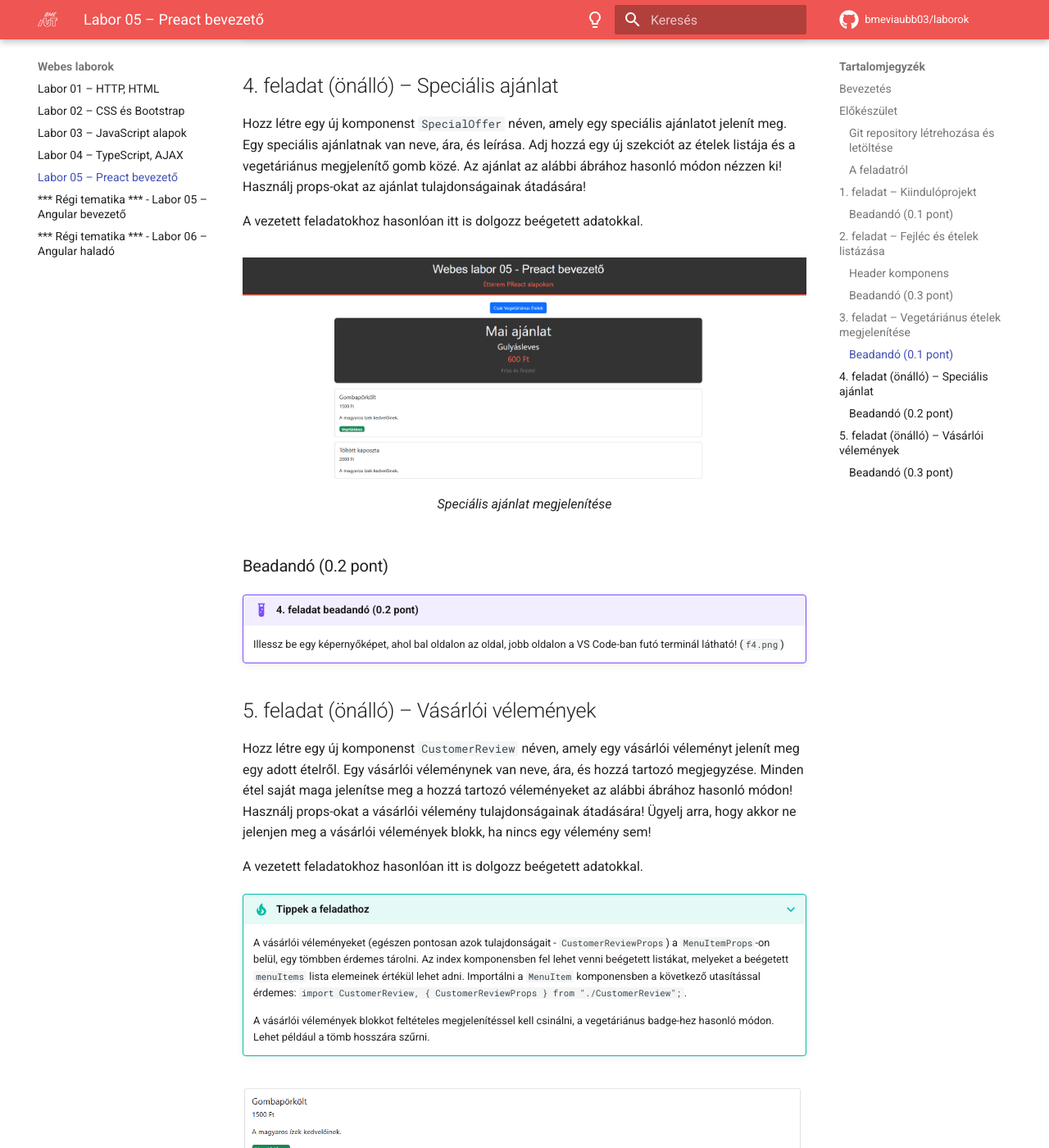
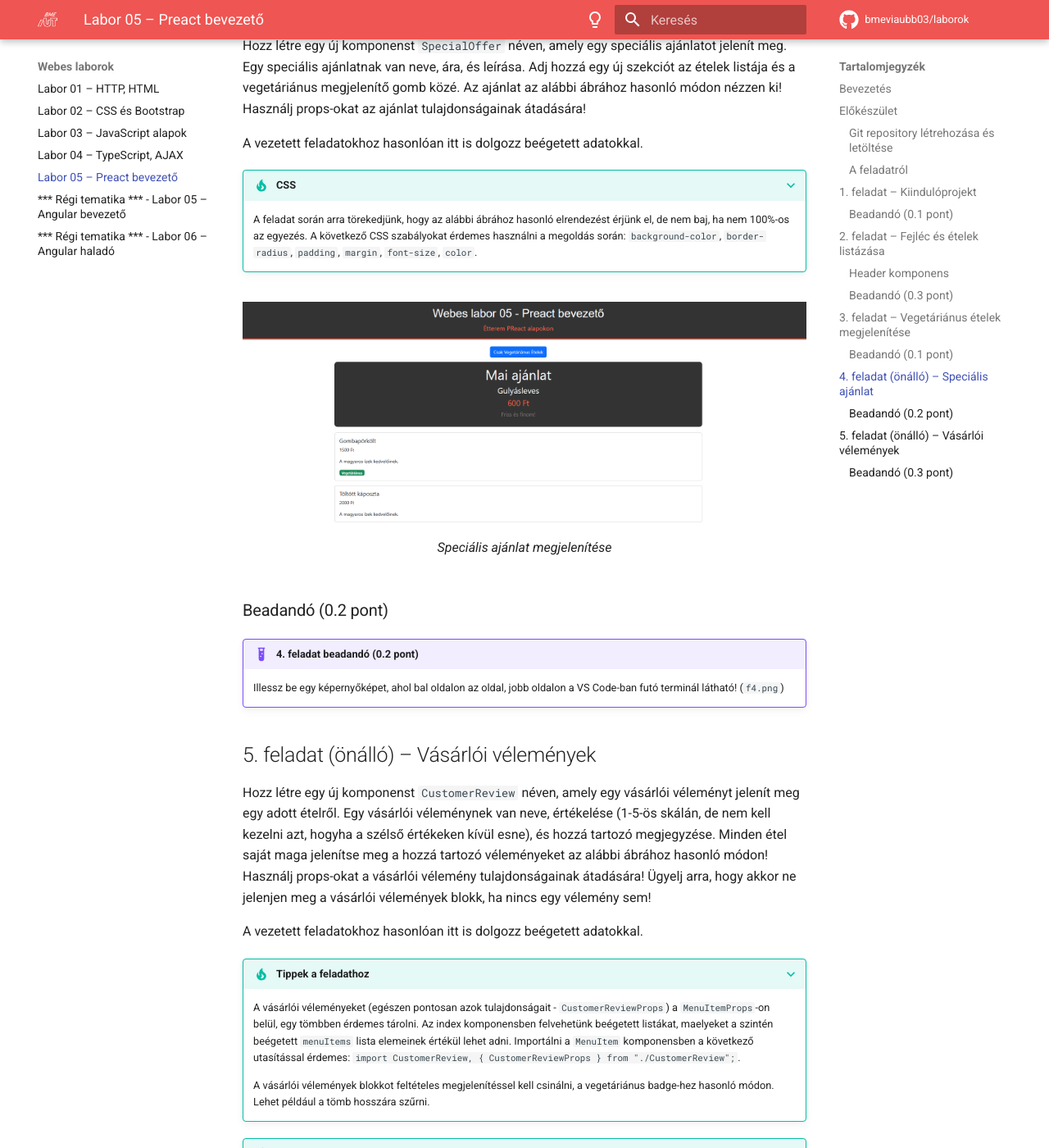
Before and after one commit to BMEVIAUBB03/laborok, an MkDocs documentation site: the page built from docs/laborok/web/05-react-01/index.md, in a window 1280 px wide and 1400 px high, scrolled down 9514 px. Shown: the whole window at 82% size. Built offline with MkDocs 1.6.1 and Material for MkDocs 9.7.7, drawn with Linux system fonts in a browser that asks for light colours; comment, search, counter and statistics services are not loaded; some of the changed text lies outside the part shown.

Commit message:
Web-05-react-01 fixes

```diff
--- a/docs/laborok/web/05-react-01/index.md
+++ b/docs/laborok/web/05-react-01/index.md
@@ -61,7 +61,7 @@ Ezután telepítsük a függőségeket a következő parancs kiadásával:
 
 A stílusozáshoz a `Bootstrap`-re is szükségünk lesz, telepítsük ezt is:
 
-> `npm install Bootstrap`
+> `npm install bootstrap`
 
 Nézzük meg, hogy elindul-e az alkalmazás:
 
@@ -333,6 +328,9 @@ Hozz létre egy új komponenst `SpecialOffer` néven, amely egy speciális aján
 
 A vezetett feladatokhoz hasonlóan itt is dolgozz beégetett adatokkal.
 
+???+ tip "CSS"
+    A feladat során arra törekedjünk, hogy az alábbi ábrához hasonló elrendezést érjünk el, de nem baj, ha nem 100%-os az egyezés. A következő CSS szabályokat érdemes használni a megoldás során: `background-color`, `border-radius`, `padding`, `margin`, `font-size`, `color`.
+
 <figure markdown>
   ![Speciális ajánlat megjelenítése](./assets/react-05.png)
   <figcaption>Speciális ajánlat megjelenítése</figcaption>
@@ -344,14 +342,17 @@ A vezetett feladatokhoz hasonlóan itt is dolgozz beégetett adatokkal.
 
 ## 5. feladat (önálló) – Vásárlói vélemények
 
-Hozz létre egy új komponenst `CustomerReview` néven, amely egy vásárlói véleményt jelenít meg egy adott ételről. Egy vásárlói véleménynek van neve, ára, és hozzá tartozó megjegyzése. Minden étel saját maga jelenítse meg a hozzá tartozó véleményeket az alábbi ábrához hasonló módon! Használj props-okat a vásárlói vélemény tulajdonságainak átadására! Ügyelj arra, hogy akkor ne jelenjen meg a vásárlói vélemények blokk, ha nincs egy vélemény sem!
+Hozz létre egy új komponenst `CustomerReview` néven, amely egy vásárlói véleményt jelenít meg egy adott ételről. Egy vásárlói véleménynek van neve, értékelése (1-5-ös skálán, de nem kell kezelni azt, hogyha a szélső értékeken kívül esne), és hozzá tartozó megjegyzése. Minden étel saját maga jelenítse meg a hozzá tartozó véleményeket az alábbi ábrához hasonló módon! Használj props-okat a vásárlói vélemény tulajdonságainak átadására! Ügyelj arra, hogy akkor ne jelenjen meg a vásárlói vélemények blokk, ha nincs egy vélemény sem!
 
 A vezetett feladatokhoz hasonlóan itt is dolgozz beégetett adatokkal.
 
 ???+ tip "Tippek a feladathoz"
-    A vásárlói véleményeket (egészen pontosan azok tulajdonságait - `CustomerReviewProps`) a `MenuItemProps`-on belül, egy tömbben érdemes tárolni. Az index komponensben fel lehet venni beégetett listákat, melyeket a beégetett `menuItems` lista elemeinek értékül lehet adni. Importálni a `MenuItem` komponensben a következő utasítással érdemes: `import CustomerReview, { CustomerReviewProps } from "./CustomerReview";`.
+    A vásárlói véleményeket (egészen pontosan azok tulajdonságait - `CustomerReviewProps`) a `MenuItemProps`-on belül, egy tömbben érdemes tárolni. Az index komponensben felvehetünk beégetett listákat, maelyeket a szintén beégetett `menuItems` lista elemeinek értékül lehet adni. Importálni a `MenuItem` komponensben a következő utasítással érdemes: `import CustomerReview, { CustomerReviewProps } from "./CustomerReview";`.
 
     A vásárlói vélemények blokkot feltételes megjelenítéssel kell csinálni, a vegetáriánus badge-hez hasonló módon. Lehet például a tömb hosszára szűrni.
+
+???+ tip "CSS"
+    A feladat során arra törekedjünk, hogy az alábbi ábrához hasonló elrendezést érjünk el, de nem baj, ha nem 100%-os az egyezés. A következő CSS szabályokat érdemes használni a megoldás során: `background-color`, `border-radius`, `padding`, `margin`, `font-size`, `color`.
 
 <figure markdown>
   ![Vásárlói vélemények megjelenítése](./assets/react-06.png)
```
Also changed, not shown: other parts of docs/laborok/web/05-react-01/index.md (+0 -5 lines).
